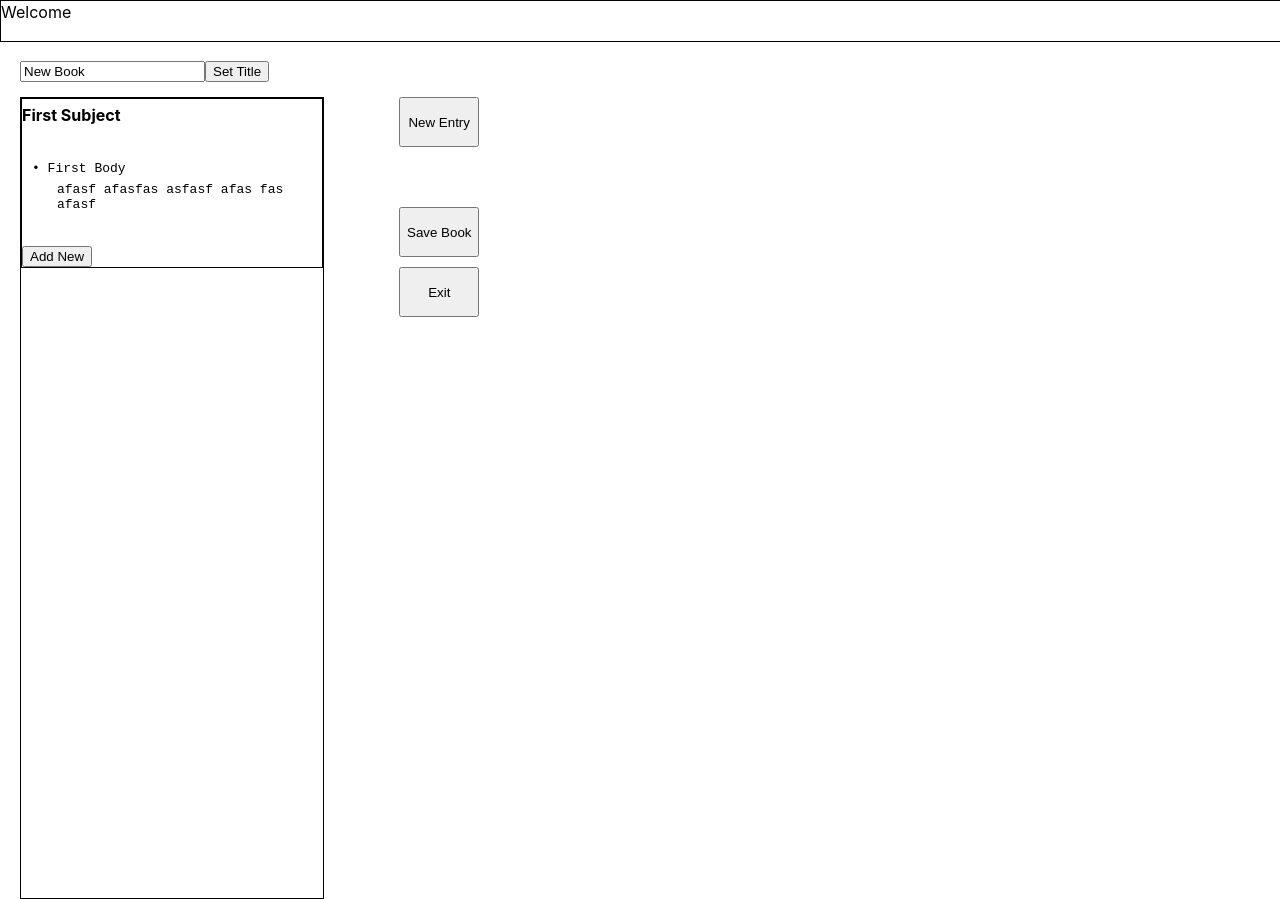
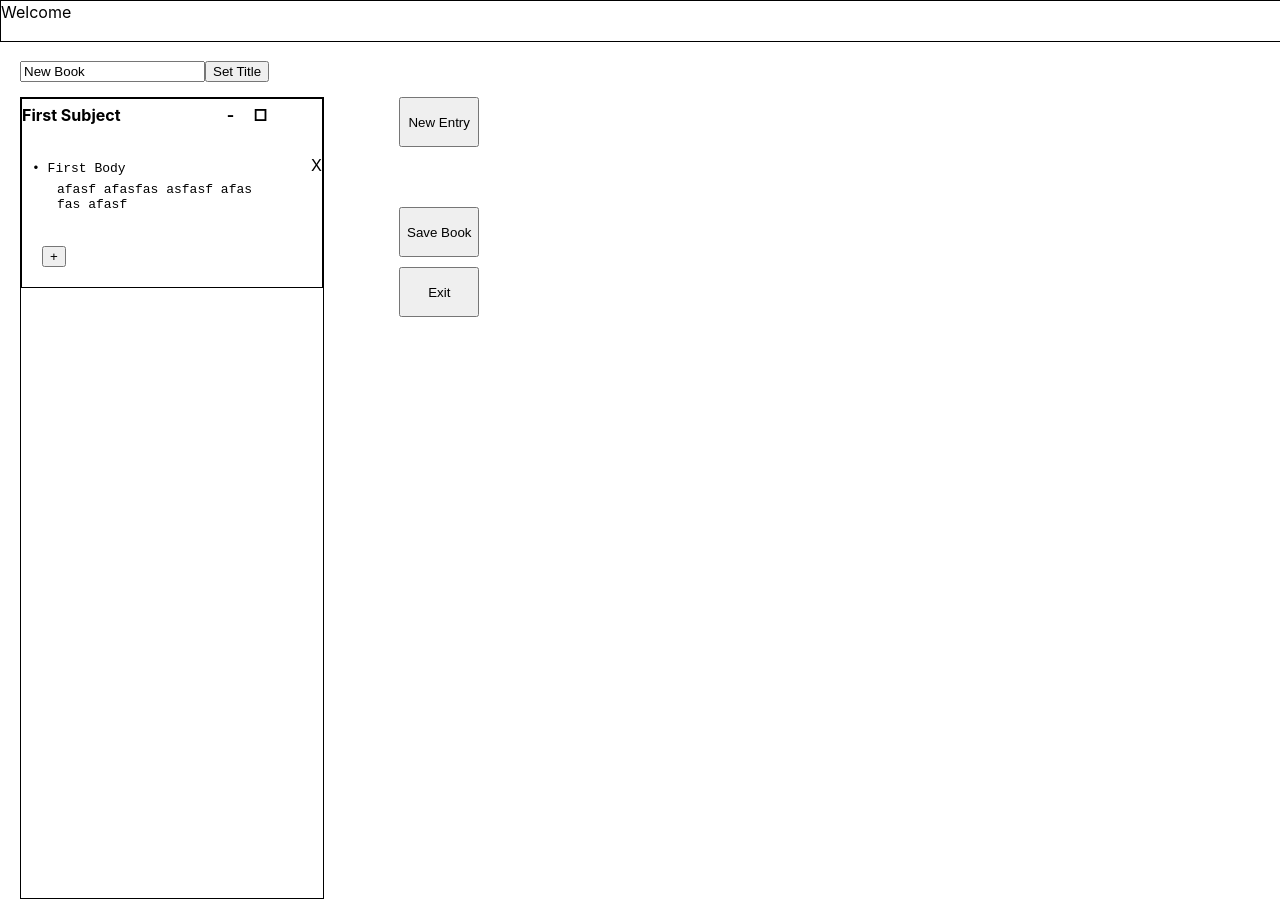
Before and after one commit to placidohoff/Note-Taker, a React (Create React App) app: page /makenotes in a window 1280 px wide. Built offline with nearby package versions, Linux system fonts and the light colour scheme.

Commit message:
Deleting Sections Works.. Still needs styling

```diff
--- a/src/NewEntry.css
+++ b/src/NewEntry.css
@@ -10,3 +10,27 @@
     margin-bottom: 5px;
     margin-top: 3px;
 }
+
+.newEntry__minimizeButton{
+    margin-left: 100px;
+    cursor: default;
+    width: 20px;
+    text-align: center;
+    height: 20px;
+
+}
+.newEntry__minimizeButton:hover{
+    background-color:grey;
+
+}
+.newEntry__maximizeButton{
+    margin-left: 10px;
+    cursor: default;
+    width: 20px;
+    text-align: center;
+    height: 20px;
+}
+.newEntry__maximizeButton:hover{
+    background-color:grey;
+
+}
--- a/src/NewEntry.js
+++ b/src/NewEntry.js
@@ -66,6 +66,16 @@ function NewEntry(props) {
                     ?
                     <div className="newEntry__chapterTitle">
                         <div onClick={e => {setIsChapterTitleSet(false)}}>{chapterTitle}</div>
+                        <div className="newEntry__minimizeButton"
+                             onClick={e => {}}
+                        >
+                            -
+                        </div>
+                        <div className="newEntry__maximizeButton"
+                             onClick={e => {}}
+                        >
+                            &#9633;
+                        </div>
                     </div>
                     :
                     <form
@@ -128,8 +138,12 @@ function NewEntry(props) {
             <br />
             <button
                 onClick={openNewSection}
+                style={{
+                    marginLeft: '20px',
+                    marginBottom: '20px'
+                }}
             >
-                Add New
+                +
             </button>
 
          </div>
--- a/src/NewSection.css
+++ b/src/NewSection.css
@@ -1,5 +1,6 @@
 .newsection{
-
+    display: flex;
+    flex-direction: 'row';
 }
 
 .newsection__title{
@@ -20,3 +21,9 @@
 .newsection__titleSymbol{
 
 }
+
+.newsection__delete{
+    margin-left: 40px;
+    margin-top: 20px;
+    cursor: default;
+}
--- a/src/NewSection.js
+++ b/src/NewSection.js
@@ -56,6 +56,7 @@ function NewSection(props){
 
     return(
         <div className="newsection">
+            <div className="newsection__main">
                 <div className="newsection__title">
                     {
                         isSectionTitleSet
@@ -81,26 +82,32 @@ function NewSection(props){
                             onSubmit={e => {e.preventDefault()}}
                             //className="newEntry__title"
                         >
+                            <div style={{display:'flex', flexDirection:'row', marginLeft: '5px'}}>
+                                <div  className="newsection__titleSymbol">&bull; </div>
                                 <TextField
                                     id="outlined-multiline-flexible"
                                     multiline
                                     rowsMax={5}
-                            placeholder="Enter Section Title"
+                                    placeholder="Enter section notes "
                                     value={sectionTitle}
-                            onChange= {e => {setSectionTitle(e.target.value)} }
+                                    onChange= {e => {setSectionTitle(e.target.value)}}
+                                    style={{marginLeft:'5px'}}
                                 />
+
                             <button
                                 type="submit"
                                 onClick={e => {setIsSectionTitleSet(true)}}
+                                style={{height: '20px'}}
                             >
                                 Set
                             </button>
+                            </div>
                         </form>
                     }
                 </div>
                 <div>
                     {
-                     isSectionBodySet
+                        isSectionBodySet && isSectionTitleSet
                         ?
                         <pre className="newsection__body">
                             <pre
@@ -117,19 +124,23 @@ function NewSection(props){
                         <form
                             onSubmit={e => {e.preventDefault()}}
                         >
+                            <div style={{display:'flex', flexDirection:'row'}}>
                                 <TextField
                                     id="outlined-multiline-static"
 
                                     multiline
                                     rows={4}
-                            placeholder="Body notes..."
+                                    placeholder="Enter subnotes..."
                                     variant="outlined"
                                     value={sectionBody}
                                     onChange={e => {setSectionBody(e.target.value)}}
+                                    style={{marginLeft: '25px'}}
                                 />
+                                <div style={{display:'flex', flexDirection:'column'}}>
                                     <button
                                         type="submit"
                                         onClick={e => {setIsSectionBodySet(true)}}
+                                        style={{height:'20px'}}
                                     >
                                         Set
                                     </button>
@@ -142,6 +153,8 @@ function NewSection(props){
                             >
                                 Discard
                             </button>
+                                </div>
+                            </div>
                         </form>
 
                     }
@@ -152,22 +165,37 @@ function NewSection(props){
                         <></>
                     :
                     <button
-                    //onClick={props.makeSection}
-                    // onClick={
-                    //     dispatch({
-                    //         type: 'MAKE_SECTION',
-                    //         item:{
-                    //             title: sectionTitle,
-                    //             content: sectionBody
-                    //         }
-                    //     })
-                    // }
                         onClick={makeSection}
+                        style={{marginLeft: '40px'}}
                     >
                         Save
                     </button>
                 }
                 </div>
+            <div className="newsection__delete">
+                {
+                    isSectionTitleSet && isSectionBodySet
+                    ?
+                    <span
+                        onClick={e=>{
+
+                            dispatch({
+                                type: 'DELETE_SECTION',
+                                item:{
+                                    chapterIndex: props.chapterIndex,
+                                    sectionIndex: props.sectionIndex
+                                }
+                            })
+
+                        }}
+                    >
+                        X
+                    </span>
+                    :
+                    <></>
+                }
+            </div>
+        </div>
     )
 }
 
--- a/src/reducer.js
+++ b/src/reducer.js
@@ -59,6 +59,19 @@ const reducer = (state, action) => {
                 chapters: [...state.chapters]
 
             }
+        case 'DELETE_SECTION':
+            console.log('DELETE')
+            // let filteredChapters = state.chapters.filter(chapter => {
+            //     return chapter !== chapter.bodies[action.item.sectionIndex]
+            // })
+            let filteredSections = state.chapters[action.item.chapterIndex].bodies.filter(section => {
+                return section !== state.chapters[action.item.chapterIndex].bodies[action.item.sectionIndex]
+            })
+            state.chapters[action.item.chapterIndex].bodies = filteredSections
+            return{
+                ...state,
+                chapters: [...state.chapters]
+            }
         case 'SET_USER':
             return{
                 ...state,
```
Also changed, not shown: 1 other file (tests, documents, lock files or other folders). Lines whose indentation alone changed are shown as unchanged.
